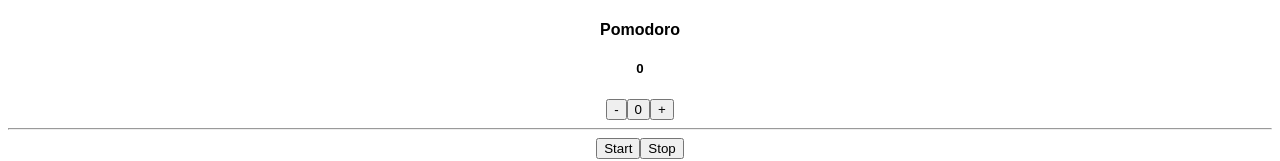
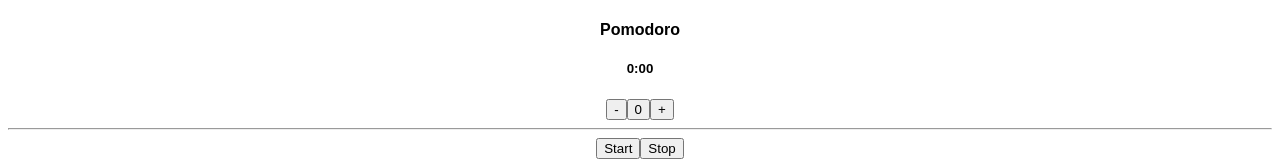
Before and after one commit to JooYoo/react-tp-pomodoro, a React (Create React App) app: page / in a window 1280 px wide. Shown: the top 161 px of the page. Built offline with nearby package versions, Linux system fonts and the light colour scheme.

Commit message:
dev: started seconds

```diff
--- a/src/components/Pomodoro.jsx
+++ b/src/components/Pomodoro.jsx
@@ -1,30 +1,31 @@
 import React, { useEffect, useState } from "react";
 
 const Pomodoro = () => {
-  const [restTime, setRestTime] = useState(0);
+  const [min, setMin] = useState(0);
+  const [sec, setSec] = useState("00");
 
-  // watch restTime
+  // watch min
   useEffect(() => {
-    if (restTime === 0) {
+    if (min === 0) {
       clearAllInterval();
     }
-  }, [restTime]);
+  }, [min]);
 
   // counter control
   const increaseTimeHandler = () => {
-    setRestTime((prev) => {
+    setMin((prev) => {
       return prev + 1;
     });
   };
 
   const decreaseTimeHandler = () => {
-    setRestTime((prev) => {
+    setMin((prev) => {
       return prev - 1;
     });
   };
 
   const resetTimeHandler = () => {
-    setRestTime(0);
+    setMin(0);
   };
 
   // timer control
@@ -47,7 +48,9 @@ const Pomodoro = () => {
   return (
     <>
       <h4>Pomodoro</h4>
-      <h5>{restTime}</h5>
+      <h5>
+        {min}:{sec}
+      </h5>
       <button onClick={decreaseTimeHandler}>-</button>
       <button onClick={resetTimeHandler}>0</button>
       <button onClick={increaseTimeHandler}>+</button>
```
